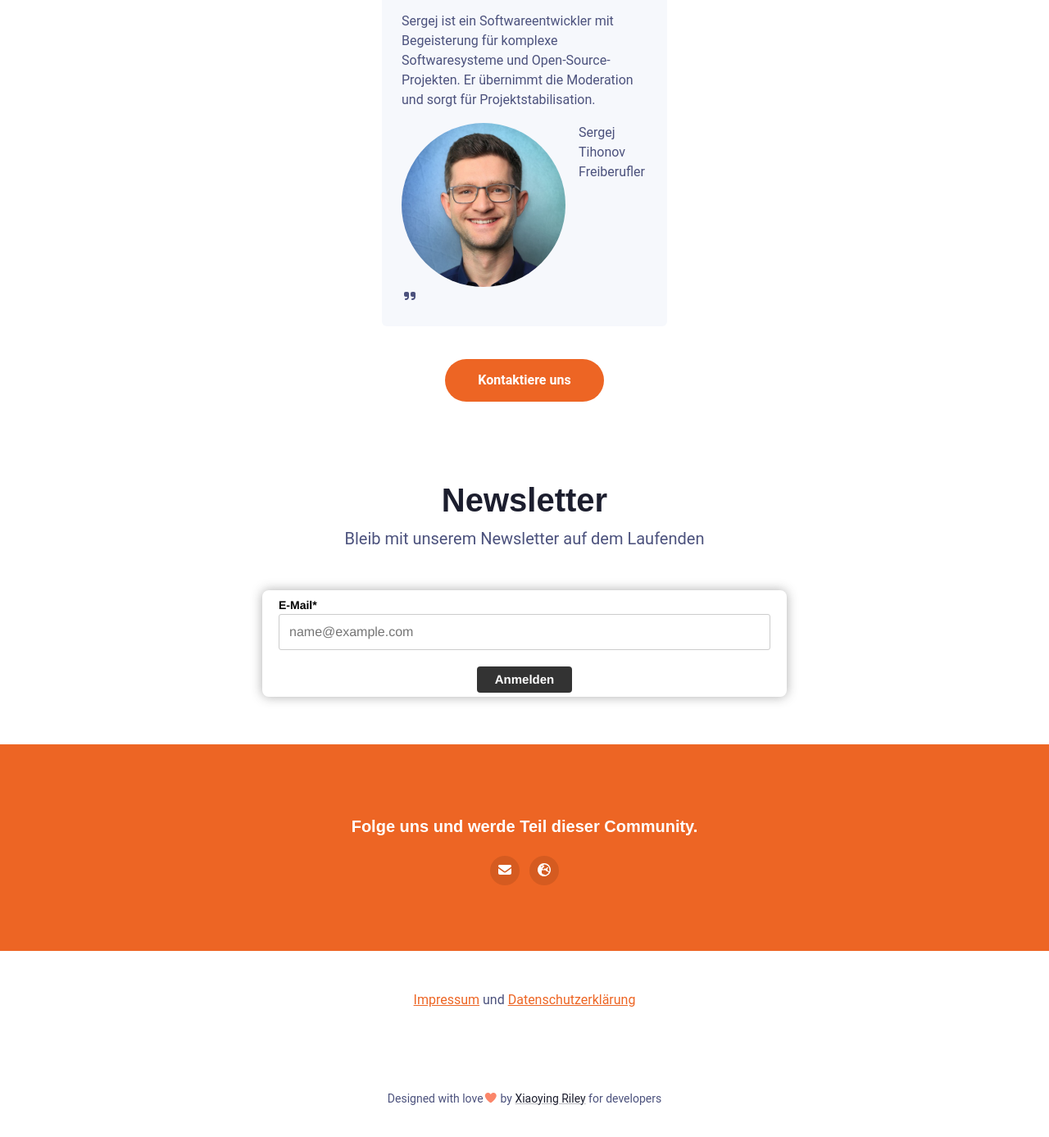
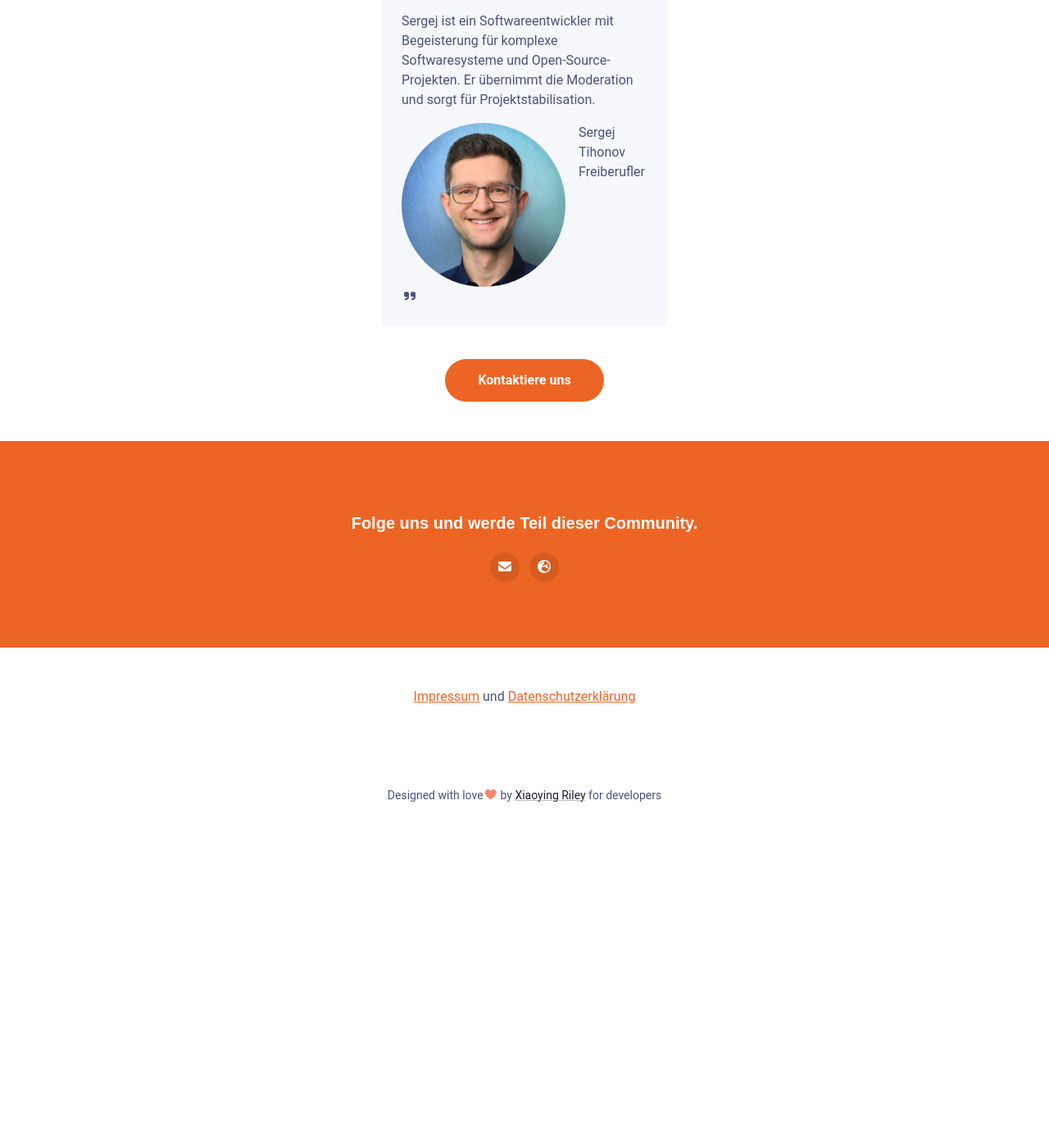
Before and after one commit to DeveloperOnTheStage/website_new, a Jekyll site: the page built from index.md, in a window 1280 px wide and 1400 px high, scrolled down 7327 px. Shown: the top 1387 px of the window at 82% size. Built offline with Jekyll 4.4.1, drawn with Linux system fonts in a browser that asks for light colours; nearby versions of some CDN libraries; library files that are not in the unit come from our copies; after the commit the page ends 8357 px from its top, so only the background shows below that.

Commit message:
Remove Cleverreach newsletter

```diff
--- a/_includes/newsletter.html
+++ /dev/null
@@ -1,90 +0,0 @@
-<section id="newsletter-section" class="newsletter-section section py-5">
-		<div class="container">
-			<h2 class="section-heading text-center">Newsletter</h2>
-			<div class="section-intro text-center single-col-max mx-auto mb-5">Bleib mit unserem Newsletter auf dem Laufenden</div>
-
-			<style>
-				* {box-sizing: border-box;}
-				.cr-mail-responsive, .cr-mail-responsive * {box-sizing: unset;}
-				.cr_site{margin:0;padding:75px 0 0 0;text-align:center;background-color:#eeeeee;}
-				.cr_font{font-size: 14px;font-family: Arial;}
-				.cr_page{width: 100% !important;max-width:640px}
-				.cr_body{box-shadow: 0px 0px 14px 0px rgba(51,51,51,0.4);border-radius:8px;line-height:150%;font-family:Helvetica;font-size:12px;color:#333333;}
-				.cr_body h2, .cr_header h2{font-size:22px;line-height:28px;margin:0 0 10px 0;}
-				.cr_body h1, .cr_header h2{font-size:28px;margin-bottom:15px;padding:0;margin-top:0;}
-				.wrapper, .cr_page{margin:0 auto 10px auto;text-align:left;}
-				.cr_header{text-align:center;background: transparent !Important;}
-				.cr_header img {max-width: 100%;}
-				.cr_body label, .cr_body .label{float:none;clear:both;display:inline-block;width:auto;margin-top:8px;text-align:left;font-weight:bold;position:relative;}
-				.cr_body .no-label{font-weight: normal;}
-				.cr_body #editable_content{padding:20px;}
-				.editable-content {padding:20px}
-				.cr_button{display:inline-block;font-family:'Helvetica', Arial, sans-serif;width:auto;white-space:nowrap;height:32px;margin:5px 0;padding:0 22px;text-decoration:none;text-align:center;font-weight:bold;font-style:normal;font-size:15px;line-height:32px;cursor:pointer;border:0;-moz-border-radius:4px;border-radius:4px;-webkit-border-radius:4px;vertical-align:top;}
-				.cr_button{background-color:#333;color:#ffffff;}
-				.cr_button:hover,.cr_button-small:hover{opacity:0.7;filter:alpha(opacity=70);}
-				.powered{padding:20px 0;width:560px;margin:0 auto;}
-				.cr_ipe_item label{line-height:150%;font-size:14px;}
-				.cr_ipe_item textarea{background: none repeat scroll 0 0 #ffffff;border-radius:3px;border: 1px solid #ccc;font-family: Helvetica;font-size: 16px;}
-				.cr_ipe_item input{background: none repeat scroll 0 0 #ffffff;border-radius:3px;border: 1px solid #ccc;padding: 12px;font-family: Helvetica;font-size: 16px;}
-				.cr_ipe_item select{background: none repeat scroll 0 0 #ffffff;border-radius:3px;border: 1px solid #ccc;padding: 12px !Important;display: block;margin: 0;padding: 5px;width: 100%;font-family: Helvetica;font-size: 16px;}
-				.cr_ipe_item input.cr_ipe_radio, input.cr_ipe_checkbox{-moz-binding: none;-moz-box-sizing: border-box;background-color: -moz-field !important;border: 2px inset ThreeDFace !important;color: -moz-fieldtext !important;cursor: default;height: 13px;padding: 0 !important;width: 13px;}
-				.cr_ipe_item input.cr_ipe_radio{-moz-appearance: radio;border-radius: 100% 100% 100% 100% !important;margin: 3px 3px 0 5px;}
-				.cr_ipe_item{margin: 0px 10px; padding: 0px 10px;}
-				.submit_container{text-align:center}
-				.cr_ipe_item.inactive{display:none;}
-				.imprint{font-size:0.8em;}
-				.cr_captcha{padding-left:130px;}
-				.cr_error{font-size:1.1em;padding:10px;}
-				.clever_form_error{background-color:#f99; color:#000; border:1px solid #f22 !important}
-				.clever_form_note {margin:26px 0 0 3px;position:absolute;display:inline; padding: 2px 4px; font-weight:bold;background-color:#f2ecb5; color:#000; font-size:12px !important;  }
-				.cr_form-flex{display: flex;}
-				.cr_form-flex>.cr_form-inputgroup{flex-grow:1;margin-right: 5px;}
-				.cr_form-flex>.cr_form-inputgroup:last-child{margin-right: 0px;}
-				.cr_form-flex input{width:100%;}
-
-				.cr_site {background-color:#eee;}
-				.cr_header {color:#000000;}
-				.cr_body {background-color:#ffffff;font-size:12px;color:#000000;}
-				.cr_hr {background-color:#ccc;}
-				.cr_site a {color:#0084ff;}
-				.imprint{color:#000;}
-
-			</style>
-
-
-			<style id="style">
-				.cr_site {background-color:#eee;}
-				.cr_header {color:#000000;}
-				.cr_body {background-color:#ffffff;font-size:12px;color:#000000;}
-				.cr_hr {background-color:#ccc;}
-				.cr_site a {color:#0084ff;}
-				.imprint {color:#000;}
-				.cr_page {width:auto;max-width:640px;}
-
-			</style>
-
-
-
-			<form class="layout_form cr_form cr_font" action="https://seu2.cleverreach.com/f/286400-370139/wcs/" method="post" target="_blank">
-				<div class="cr_body cr_page cr_font formbox">
-					<div class="non_sortable" style="text-align:left;">
-
-					</div>
-
-					<div class="editable_content" style="text-align:left;">
-						<div id="8376555" rel="email" class="cr_form-component cr_form-component--email cr_ipe_item ui-sortable musthave" style="margin-bottom:15px;">
-							<div class="cr_form-inputgroup cr_form-inputgroup--typeemail">
-								<label for="text8376555">E-Mail*</label>
-								<input class="cr_form-input" type="email" id="text8376555" name="email" value="" placeholder="name@example.com" style="width:100%;">
-							</div>
-						</div><div id="8376557" rel="button" class="cr_form-component cr_form-component--submit cr_ipe_item ui-sortable  submit_container">
-						<button type="submit" class="cr_form-block cr_button">Anmelden</button>
-					</div>
-
-					</div>
-
-					<noscript><a href="http://www.cleverreach.de">www.CleverReach.de</a></noscript>
-				</div>
-			</form>
-		</div><!--//container-->
-	</section>
--- a/_layouts/home.html
+++ b/_layouts/home.html
@@ -24,4 +24,3 @@ layout: default
 <br/>
 {% include conference-partnerships.html %}
 {% include about.html %}
-{% include newsletter.html %}
```
